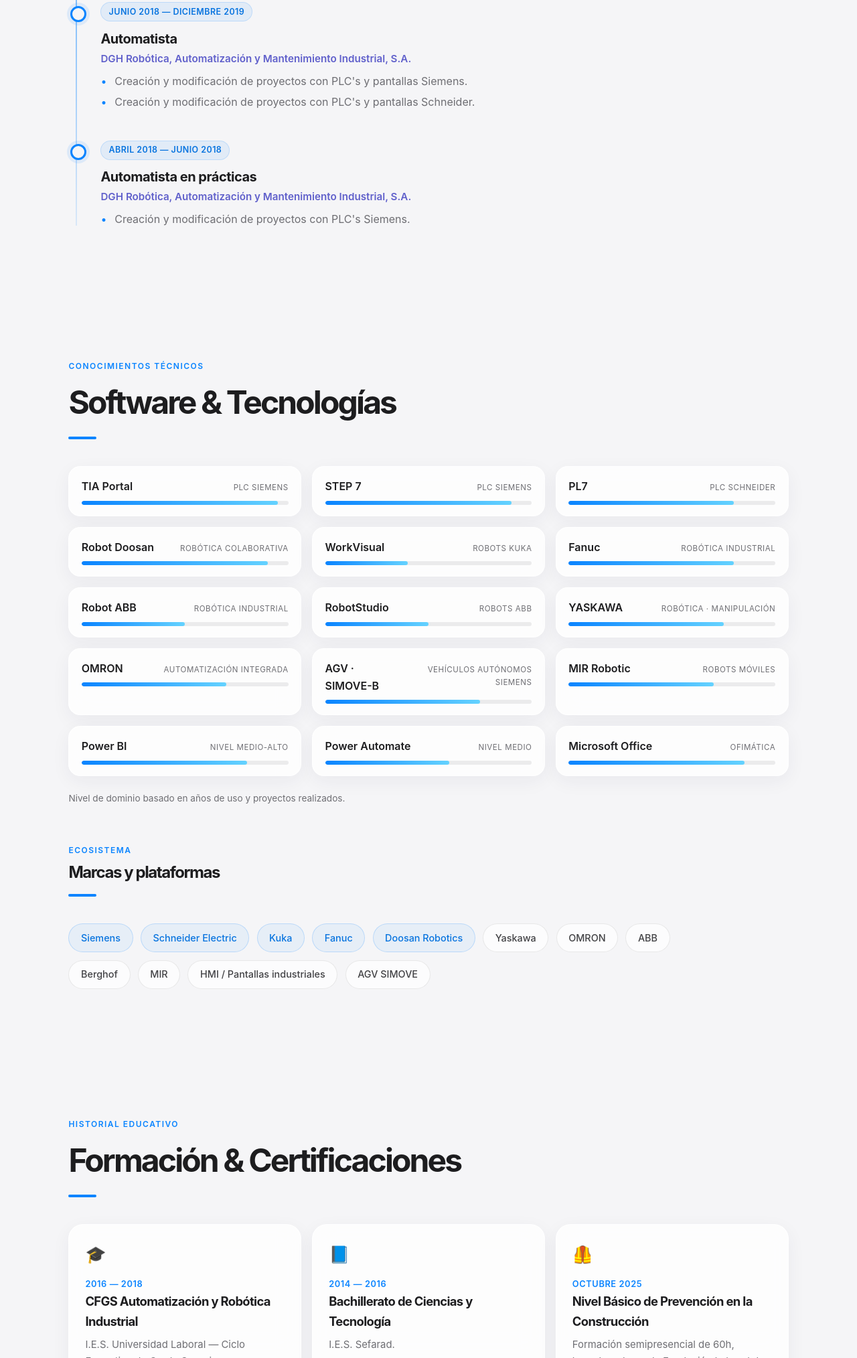
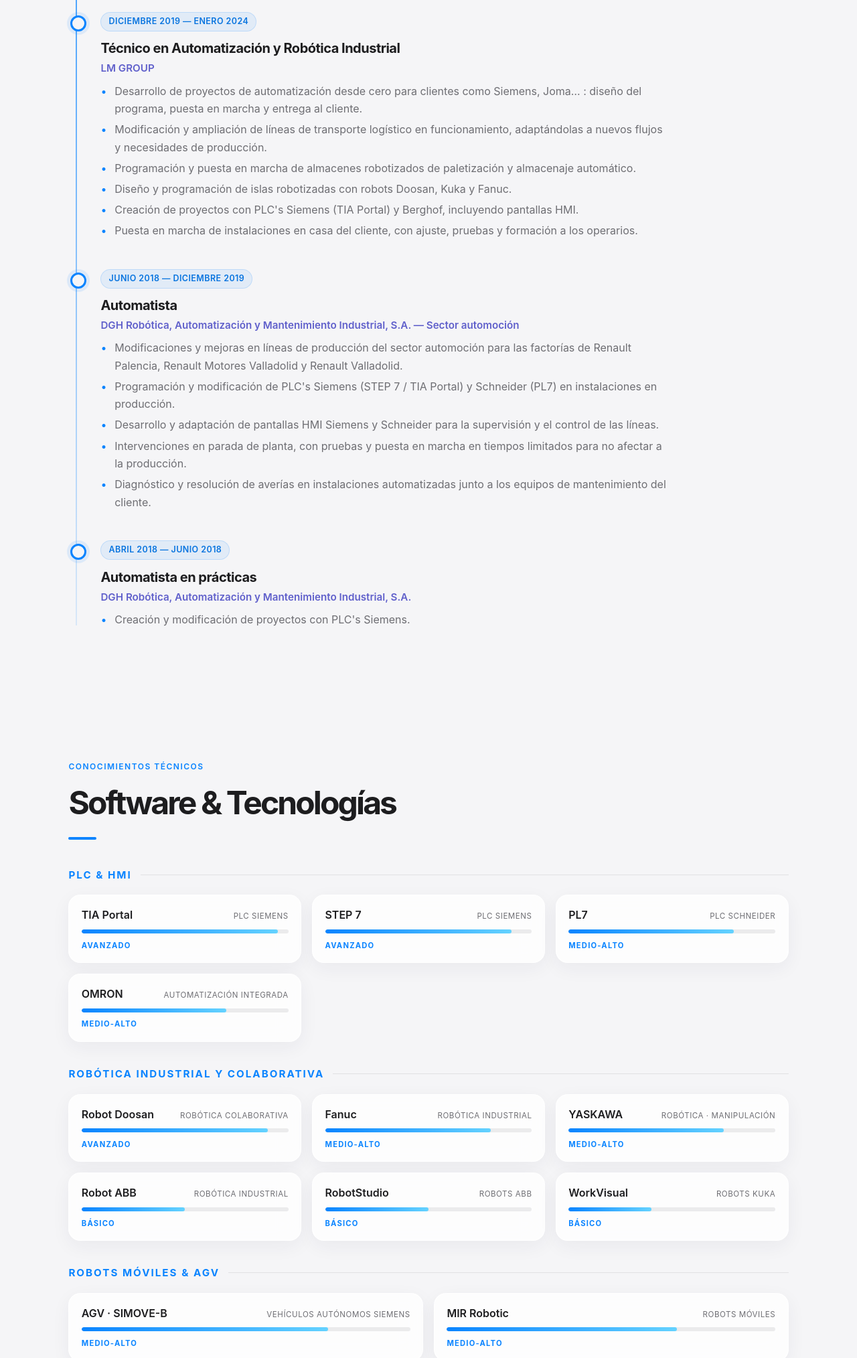
Before and after one commit to victormedinaserrano-tech/CV, a plain HTML site: page index.html in a window 1280 px wide. Shown: the part 1761-3789 px from the top of the page at 67% size. Drawn offline with Linux system fonts and the light colour scheme.

Commit message:
Actualziacion Desarrollo

```diff
--- a/index.html
+++ b/index.html
@@ -183,6 +183,16 @@
     transition:width 1.2s cubic-bezier(.25,.8,.3,1);
   }
   .legend{color:var(--muted);font-size:.85rem;margin-top:1.4rem}
+  .skills-group-title{
+    font-size:.95rem;font-weight:700;text-transform:uppercase;letter-spacing:2px;
+    color:var(--accent);margin:2.2rem 0 1.1rem;display:flex;align-items:center;gap:.8rem;
+    max-width:1100px;
+  }
+  .skills-group-title::after{content:"";flex:1;height:1px;background:var(--border)}
+  .skill .lvl-label{
+    margin-top:.55rem;font-size:.7rem;font-weight:700;text-transform:uppercase;
+    letter-spacing:1.2px;color:var(--accent);
+  }
 
   /* ====== ROBOT / PLC BADGES ====== */
   .tech-cloud{display:flex;flex-wrap:wrap;gap:.7rem;max-width:1000px;margin-top:.4rem}
@@ -583,10 +593,14 @@
     <div class="t-item current reveal">
       <span class="t-date">Febrero 2024 — Actualidad</span>
       <h3>Técnico de Mejora Continua y Fiabilidad</h3>
-      <div class="company">DGH Robótica, Automatización y Mantenimiento Industrial, S.A.</div>
+      <div class="company">DGH Robótica, Automatización y Mantenimiento Industrial, S.A. — Cliente ONCE</div>
       <ul>
-        <li>Mejora continua y fiabilidad de línea robotizada en cliente ONCE.</li>
-        <li>Optimización de procesos automatizados en entorno productivo real.</li>
+        <li>Supervisión y optimización de líneas de producción robotizadas, garantizando su correcto funcionamiento y rendimiento en un entorno productivo real.</li>
+        <li>Análisis y resolución de incidencias en sistemas automatizados (PLC, robots y periferia), diagnosticando causas raíz y aplicando acciones correctivas para minimizar paradas de producción.</li>
+        <li>Identificación e implantación de oportunidades de mejora para incrementar la disponibilidad y fiabilidad de las instalaciones, reduciendo tiempos de parada y averías recurrentes.</li>
+        <li>Colaboración en proyectos de mejora continua y fiabilidad de equipos industriales junto a los departamentos de producción y mantenimiento.</li>
+        <li>Seguimiento de indicadores de producción (KPIs) y análisis de datos mediante Power BI, elaborando cuadros de mando para la toma de decisiones y la detección de desviaciones.</li>
+        <li>Modificación y ajuste de programas de PLC y robots para adaptar las líneas a nuevas necesidades productivas.</li>
       </ul>
     </div>
     <div class="t-item reveal">
@@ -594,19 +608,24 @@
       <h3>Técnico en Automatización y Robótica Industrial</h3>
       <div class="company">LM GROUP</div>
       <ul>
-        <li>Creación de proyectos con PLC's Siemens.</li>
-        <li>Creación de proyectos con robots Doosan y Kuka.</li>
-        <li>Creación de proyectos con PLC's Berghof.</li>
-        <li>Creación de proyectos con robot Fanuc.</li>
+        <li>Desarrollo de proyectos de automatización desde cero para clientes como Siemens, Joma… : diseño del programa, puesta en marcha y entrega al cliente.</li>
+        <li>Modificación y ampliación de líneas de transporte logístico en funcionamiento, adaptándolas a nuevos flujos y necesidades de producción.</li>
+        <li>Programación y puesta en marcha de almacenes robotizados de paletización y almacenaje automático.</li>
+        <li>Diseño y programación de islas robotizadas con robots Doosan, Kuka y Fanuc.</li>
+        <li>Creación de proyectos con PLC's Siemens (TIA Portal) y Berghof, incluyendo pantallas HMI.</li>
+        <li>Puesta en marcha de instalaciones en casa del cliente, con ajuste, pruebas y formación a los operarios.</li>
       </ul>
     </div>
     <div class="t-item reveal">
       <span class="t-date">Junio 2018 — Diciembre 2019</span>
       <h3>Automatista</h3>
-      <div class="company">DGH Robótica, Automatización y Mantenimiento Industrial, S.A.</div>
+      <div class="company">DGH Robótica, Automatización y Mantenimiento Industrial, S.A. — Sector automoción</div>
       <ul>
-        <li>Creación y modificación de proyectos con PLC's y pantallas Siemens.</li>
-        <li>Creación y modificación de proyectos con PLC's y pantallas Schneider.</li>
+        <li>Modificaciones y mejoras en líneas de producción del sector automoción para las factorías de Renault Palencia, Renault Motores Valladolid y Renault Valladolid.</li>
+        <li>Programación y modificación de PLC's Siemens (STEP 7 / TIA Portal) y Schneider (PL7) en instalaciones en producción.</li>
+        <li>Desarrollo y adaptación de pantallas HMI Siemens y Schneider para la supervisión y el control de las líneas.</li>
+        <li>Intervenciones en parada de planta, con pruebas y puesta en marcha en tiempos limitados para no afectar a la producción.</li>
+        <li>Diagnóstico y resolución de averías en instalaciones automatizadas junto a los equipos de mantenimiento del cliente.</li>
       </ul>
     </div>
     <div class="t-item reveal">
@@ -626,24 +645,37 @@
     <div class="kicker">Conocimientos técnicos</div>
     <h2>Software &amp; Tecnologías</h2>
   </div>
+  <div class="skills-group-title reveal">PLC &amp; HMI</div>
   <div class="skills-grid">
-    <div class="skill reveal"><div class="row"><span class="name">TIA Portal</span><span class="cat">PLC Siemens</span></div><div class="bar"><i data-lvl="95"></i></div></div>
-    <div class="skill reveal"><div class="row"><span class="name">STEP 7</span><span class="cat">PLC Siemens</span></div><div class="bar"><i data-lvl="90"></i></div></div>
-    <div class="skill reveal"><div class="row"><span class="name">PL7</span><span class="cat">PLC Schneider</span></div><div class="bar"><i data-lvl="80"></i></div></div>
-    <div class="skill reveal"><div class="row"><span class="name">Robot Doosan</span><span class="cat">Robótica colaborativa</span></div><div class="bar"><i data-lvl="90"></i></div></div>
-    <div class="skill reveal"><div class="row"><span class="name">WorkVisual</span><span class="cat">Robots Kuka</span></div><div class="bar"><i data-lvl="40"></i></div></div>
-    <div class="skill reveal"><div class="row"><span class="name">Fanuc</span><span class="cat">Robótica industrial</span></div><div class="bar"><i data-lvl="80"></i></div></div>
-    <div class="skill reveal"><div class="row"><span class="name">Robot ABB</span><span class="cat">Robótica industrial</span></div><div class="bar"><i data-lvl="50"></i></div></div>
-    <div class="skill reveal"><div class="row"><span class="name">RobotStudio</span><span class="cat">Robots ABB</span></div><div class="bar"><i data-lvl="50"></i></div></div>
-    <div class="skill reveal"><div class="row"><span class="name">YASKAWA</span><span class="cat">Robótica · Manipulación</span></div><div class="bar"><i data-lvl="75"></i></div></div>
-    <div class="skill reveal"><div class="row"><span class="name">OMRON</span><span class="cat">Automatización integrada</span></div><div class="bar"><i data-lvl="70"></i></div></div>
-    <div class="skill reveal"><div class="row"><span class="name">AGV · SIMOVE-B</span><span class="cat">Vehículos autónomos Siemens</span></div><div class="bar"><i data-lvl="75"></i></div></div>
-    <div class="skill reveal"><div class="row"><span class="name">MIR Robotic</span><span class="cat">Robots móviles</span></div><div class="bar"><i data-lvl="70"></i></div></div>
-    <div class="skill reveal"><div class="row"><span class="name">Power BI</span><span class="cat">Nivel medio-alto</span></div><div class="bar"><i data-lvl="80"></i></div></div>
-    <div class="skill reveal"><div class="row"><span class="name">Power Automate</span><span class="cat">Nivel medio</span></div><div class="bar"><i data-lvl="60"></i></div></div>
-    <div class="skill reveal"><div class="row"><span class="name">Microsoft Office</span><span class="cat">Ofimática</span></div><div class="bar"><i data-lvl="85"></i></div></div>
+    <div class="skill reveal"><div class="row"><span class="name">TIA Portal</span><span class="cat">PLC Siemens</span></div><div class="bar"><i data-lvl="95"></i></div><div class="lvl-label">Avanzado</div></div>
+    <div class="skill reveal"><div class="row"><span class="name">STEP 7</span><span class="cat">PLC Siemens</span></div><div class="bar"><i data-lvl="90"></i></div><div class="lvl-label">Avanzado</div></div>
+    <div class="skill reveal"><div class="row"><span class="name">PL7</span><span class="cat">PLC Schneider</span></div><div class="bar"><i data-lvl="80"></i></div><div class="lvl-label">Medio-alto</div></div>
+    <div class="skill reveal"><div class="row"><span class="name">OMRON</span><span class="cat">Automatización integrada</span></div><div class="bar"><i data-lvl="70"></i></div><div class="lvl-label">Medio-alto</div></div>
   </div>
-  <p class="legend reveal">Nivel de dominio basado en años de uso y proyectos realizados.</p>
+
+  <div class="skills-group-title reveal">Robótica industrial y colaborativa</div>
+  <div class="skills-grid">
+    <div class="skill reveal"><div class="row"><span class="name">Robot Doosan</span><span class="cat">Robótica colaborativa</span></div><div class="bar"><i data-lvl="90"></i></div><div class="lvl-label">Avanzado</div></div>
+    <div class="skill reveal"><div class="row"><span class="name">Fanuc</span><span class="cat">Robótica industrial</span></div><div class="bar"><i data-lvl="80"></i></div><div class="lvl-label">Medio-alto</div></div>
+    <div class="skill reveal"><div class="row"><span class="name">YASKAWA</span><span class="cat">Robótica · Manipulación</span></div><div class="bar"><i data-lvl="75"></i></div><div class="lvl-label">Medio-alto</div></div>
+    <div class="skill reveal"><div class="row"><span class="name">Robot ABB</span><span class="cat">Robótica industrial</span></div><div class="bar"><i data-lvl="50"></i></div><div class="lvl-label">Básico</div></div>
+    <div class="skill reveal"><div class="row"><span class="name">RobotStudio</span><span class="cat">Robots ABB</span></div><div class="bar"><i data-lvl="50"></i></div><div class="lvl-label">Básico</div></div>
+    <div class="skill reveal"><div class="row"><span class="name">WorkVisual</span><span class="cat">Robots Kuka</span></div><div class="bar"><i data-lvl="40"></i></div><div class="lvl-label">Básico</div></div>
+  </div>
+
+  <div class="skills-group-title reveal">Robots móviles &amp; AGV</div>
+  <div class="skills-grid">
+    <div class="skill reveal"><div class="row"><span class="name">AGV · SIMOVE-B</span><span class="cat">Vehículos autónomos Siemens</span></div><div class="bar"><i data-lvl="75"></i></div><div class="lvl-label">Medio-alto</div></div>
+    <div class="skill reveal"><div class="row"><span class="name">MIR Robotic</span><span class="cat">Robots móviles</span></div><div class="bar"><i data-lvl="70"></i></div><div class="lvl-label">Medio-alto</div></div>
+  </div>
+
+  <div class="skills-group-title reveal">Datos &amp; Ofimática</div>
+  <div class="skills-grid">
+    <div class="skill reveal"><div class="row"><span class="name">Microsoft Office</span><span class="cat">Ofimática</span></div><div class="bar"><i data-lvl="85"></i></div><div class="lvl-label">Avanzado</div></div>
+    <div class="skill reveal"><div class="row"><span class="name">Power BI</span><span class="cat">Análisis de datos</span></div><div class="bar"><i data-lvl="80"></i></div><div class="lvl-label">Medio-alto</div></div>
+    <div class="skill reveal"><div class="row"><span class="name">Power Automate</span><span class="cat">Automatización de procesos</span></div><div class="bar"><i data-lvl="60"></i></div><div class="lvl-label">Medio</div></div>
+  </div>
+  <p class="legend reveal">Nivel de dominio basado en años de uso y proyectos realizados: Avanzado · Medio-alto · Medio · Básico.</p>
 
   <div class="sec-head reveal" style="margin-top:3.5rem">
     <div class="kicker">Ecosistema</div>
@@ -816,10 +848,10 @@
     <section>
       <h2>Competencias técnicas</h2>
       <ul>
-        <li><strong>PLC y automatización:</strong> Siemens TIA Portal y STEP 7; Schneider Electric PL7 y EcoStruxure Control Expert; Berghof; OMRON.</li>
-        <li><strong>Robótica industrial:</strong> Doosan Robotics, KUKA WorkVisual, Fanuc, ABB RobotStudio y Yaskawa.</li>
-        <li><strong>Robots móviles y AGV:</strong> MIR Robotic y Siemens SIMOVE-B.</li>
-        <li><strong>Software:</strong> Power BI (nivel medio-alto), Power Automate (nivel medio) y Microsoft Office.</li>
+        <li><strong>PLC y automatización:</strong> Siemens TIA Portal y STEP 7 (avanzado); Schneider Electric PL7 y EcoStruxure Control Expert (medio-alto); OMRON (medio-alto); Berghof.</li>
+        <li><strong>Robótica industrial:</strong> Doosan Robotics (avanzado); Fanuc y Yaskawa (medio-alto); ABB RobotStudio y KUKA WorkVisual (básico).</li>
+        <li><strong>Robots móviles y AGV:</strong> MIR Robotic y Siemens SIMOVE-B (medio-alto).</li>
+        <li><strong>Software:</strong> Microsoft Office (avanzado); Power BI (medio-alto); Power Automate (medio).</li>
       </ul>
     </section>
 
@@ -828,10 +860,13 @@
       <div class="cvp-job cur">
         <p class="d">Febrero 2024 - Actualidad</p>
         <h3>Técnico de Mejora Continua y Fiabilidad</h3>
-        <p class="c">DGH Robótica, Automatización y Mantenimiento Industrial, S.A.</p>
+        <p class="c">DGH Robótica, Automatización y Mantenimiento Industrial, S.A. — Cliente ONCE</p>
         <ul>
-          <li>Mejora continua y fiabilidad de línea robotizada en cliente ONCE.</li>
-          <li>Optimización de procesos automatizados en entorno productivo real.</li>
+          <li>Supervisión y optimización de líneas de producción robotizadas en entorno productivo real.</li>
+          <li>Análisis y resolución de incidencias en sistemas automatizados, diagnosticando causas raíz y minimizando paradas de producción.</li>
+          <li>Identificación de oportunidades de mejora para incrementar la disponibilidad y fiabilidad de las instalaciones.</li>
+          <li>Colaboración en proyectos de mejora continua y fiabilidad de equipos industriales.</li>
+          <li>Seguimiento de indicadores de producción y análisis de datos mediante Power BI para la toma de decisiones.</li>
         </ul>
       </div>
       <div class="cvp-job">
@@ -839,16 +874,19 @@
         <h3>Técnico en Automatización y Robótica Industrial</h3>
         <p class="c">LM GROUP</p>
         <ul>
-          <li>Creación de proyectos con PLC's Siemens y Berghof.</li>
-          <li>Creación de proyectos con robots Doosan, Kuka y Fanuc.</li>
+          <li>Desarrollo de proyectos de automatización desde cero y modificaciones sobre líneas de transporte logístico en funcionamiento, para clientes como Siemens, Joma…</li>
+          <li>Programación y puesta en marcha de almacenes robotizados e islas robotizadas con robots Doosan, Kuka y Fanuc.</li>
+          <li>Creación de proyectos con PLC's Siemens y Berghof, incluyendo pantallas HMI y puesta en marcha en casa del cliente.</li>
         </ul>
       </div>
       <div class="cvp-job">
         <p class="d">Junio 2018 - Diciembre 2019</p>
         <h3>Automatista</h3>
-        <p class="c">DGH Robótica, Automatización y Mantenimiento Industrial, S.A.</p>
+        <p class="c">DGH Robótica, Automatización y Mantenimiento Industrial, S.A. — Sector automoción</p>
         <ul>
-          <li>Creación y modificación de proyectos con PLC's y pantallas Siemens y Schneider.</li>
+          <li>Modificaciones y mejoras en líneas de producción del sector automoción para las factorías de Renault Palencia, Renault Motores Valladolid y Renault Valladolid.</li>
+          <li>Programación de PLC's y pantallas HMI Siemens y Schneider en instalaciones en producción, con intervenciones en parada de planta.</li>
+          <li>Diagnóstico y resolución de averías en instalaciones automatizadas junto a los equipos de mantenimiento del cliente.</li>
         </ul>
       </div>
       <div class="cvp-job">
```
